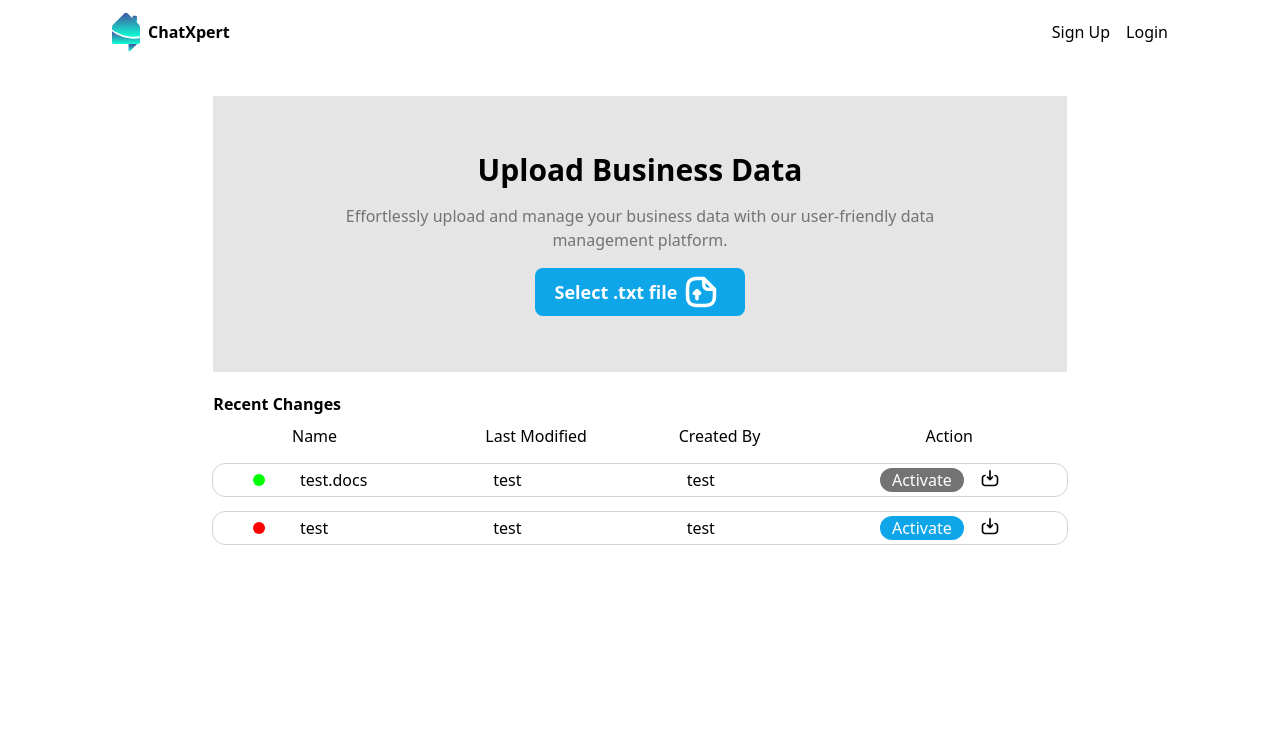
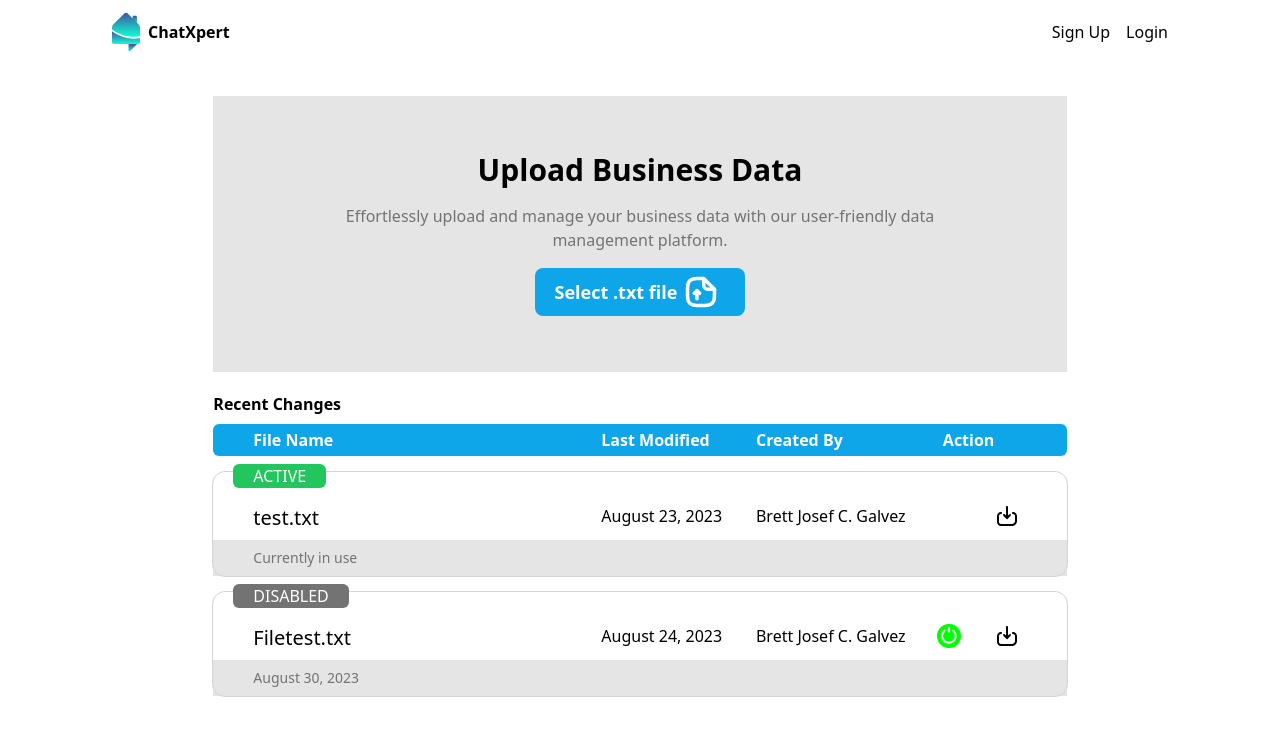
Before and after one commit to ainderew/cap-client, a Next.js app: page /business/data_management in a window 1280 px wide. Shown: the top 736 px of the page. Built offline with nearby package versions, Linux system fonts and the light colour scheme.

Commit message:
removed some unused components

```diff
--- a/src/components/accordion.tsx
+++ /dev/null
@@ -1,48 +0,0 @@
-import React, { useRef } from 'react'
-
-interface AccordionProps {
-  name: string
-  children: JSX.Element
-}
-
-const Accordion: React.FC<AccordionProps> = ({ name, children }) => {
-  const symbolRef = useRef<HTMLDivElement>(null)
-  const contentRef = useRef<HTMLDivElement>(null)
-
-  const clicked = (): void => {
-    if (symbolRef.current != null && contentRef.current != null) {
-      symbolRef.current.classList.toggle('rotate-180')
-      contentRef.current.classList.toggle('translate-y-0')
-      contentRef.current.classList.toggle('h-0')
-    }
-  }
-
-  const contentClicked = (e: any): void => {
-    e.stopPropagation()
-  }
-  return (
-    <div
-      className='mx-10 my-2 flex h-fit flex-col rounded-lg border border-neutral-400 text-left'
-      onClick={clicked}
-    >
-      <div className='flex cursor-pointer px-4 py-2 font-bold'>
-        <div ref={symbolRef} className='mr-3  transition-all'>
-          &#x25BD;
-        </div>
-        {name}
-      </div>
-      <div
-        className='w-full cursor-default overflow-hidden'
-        onClick={e => {
-          contentClicked(e)
-        }}
-      >
-        <div ref={contentRef} className=' h-0  -translate-y-full transition-all'>
-          {children}
-        </div>
-      </div>
-    </div>
-  )
-}
-
-export default Accordion
--- a/src/components/filegroup.tsx
+++ b/src/components/filegroup.tsx
@@ -1,21 +1,37 @@
 import React from 'react'
-import FileDetail from './filedetail'
+// import FileDetail from './filedetail'
+import FileInfo from './fileinfo'
 
 const FileGroup: React.FC = () => {
   return (
     <div className='mt-5'>
       <p className='font-semibold'>Recent Changes</p>
       <section>
-        <ul className='my-2 grid grid-cols-[5%_25%_25%_25%_15%_5%] px-10 '>
-          <li></li>
-          <li>Name</li>
+        <ul className='my-2 grid grid-cols-[45%_20%_20%_15%] rounded-md bg-sky-500 px-10 py-1 font-semibold text-white'>
+          <li>File Name</li>
           <li>Last Modified</li>
           <li>Created By</li>
-          <li className='col-span-2 text-center'>Action</li>
+          <li className='text-center'>Action</li>
         </ul>
-        <div>
+        {/* <div>
           <FileDetail name='test.docs' lastmodified='test' createdby='test' status={true} />
           <FileDetail name='test' lastmodified='test' createdby='test' status={false} />
+        </div> */}
+        <div>
+          <FileInfo
+            name='test.txt'
+            lastmodified='August 23, 2023'
+            createdby='Brett Josef C. Galvez'
+            status={true}
+            lastused='Current'
+          />
+          <FileInfo
+            name='Filetest.txt'
+            lastmodified='August 24, 2023'
+            createdby='Brett Josef C. Galvez'
+            status={false}
+            lastused='August 30, 2023'
+          />
         </div>
       </section>
     </div>
--- a/src/components/fileinfo.tsx
+++ b/src/components/fileinfo.tsx
@@ -1,14 +1,55 @@
 import React from 'react'
+import Image from 'next/image'
+import Tooltip from './tooltip'
 
 interface FileInfoProps {
   name: string
   lastmodified: string
   createdby: string
   status: boolean
+  lastused: string
 }
 
-const FileInfo: React.FC<FileInfoProps> = ({ name, lastmodified, createdby, status }) => {
-  return <div></div>
+const FileInfo: React.FC<FileInfoProps> = ({ name, lastmodified, createdby, status, lastused }) => {
+  return (
+    <div className='relative my-4 rounded-xl outline outline-1 outline-neutral-300'>
+      <div className='px-10 pt-8'>
+        <div
+          className={`absolute -top-2 left-5 rounded-md px-5 text-white ${
+            status ? 'bg-green-500' : 'bg-neutral-500'
+          }`}
+        >
+          {status ? 'ACTIVE' : 'DISABLED'}
+        </div>
+        <ul className='grid grid-cols-[45%_20%_20%_10%_5%]'>
+          <li className='text-xl'>{name}</li>
+          <li>{lastmodified}</li>
+          <li>{createdby}</li>
+          <li>
+            {status ? (
+              ''
+            ) : (
+              <section className='flex items-center justify-center gap-2'>
+                <Tooltip label='Activate'>
+                  <Image src='/activate.svg' width={24} height={24} alt='' />
+                </Tooltip>
+              </section>
+            )}
+          </li>
+          <li>
+            <section className='flex items-center justify-center gap-2'>
+              <Tooltip label='Download'>
+                <Image src='/downloadicon.svg' width={24} height={24} alt='' />
+              </Tooltip>
+            </section>
+          </li>
+        </ul>
+      </div>
+      <section className='mt-2 bg-neutral-200 py-2 pl-10 text-sm text-neutral-500'>
+        {status ? 'Currently in use' : lastused}
+      </section>
+    </div>
+  )
 }
 
 export default FileInfo
--- a/src/components/uploadslot.tsx
+++ /dev/null
@@ -1,45 +0,0 @@
-import React, { useRef, useState } from 'react'
-
-const UploadSlot: React.FC = () => {
-  const fileRef = useRef<HTMLInputElement>(null)
-  //   const [isUploading, setIsUploading] = useState<boolean>(false)
-  const [hasData, setHasData] = useState<boolean>(false)
-  const [fileName, setFileName] = useState<string>('test')
-
-  const handleClick = (): void => {
-    if (fileRef.current != null) {
-      fileRef.current.click()
-    }
-  }
-
-  const handleChange = (e: any): void => {
-    setHasData(true)
-  }
-
-  const handleUpload = (e: any): void => {
-    setFileName('uploaded')
-  }
-
-  return (
-    <div className='w-full justify-center p-2 pb-5 text-center'>
-      {!hasData ? (
-        <div>
-          <div className='m-2'>Import .json file</div>
-          <button className='rounded-full bg-sky-500 px-8 py-1 text-white' onClick={handleClick}>
-            Open File
-          </button>
-        </div>
-      ) : (
-        <div>
-          <div className='m-2'>{fileName}</div>
-          <button className='rounded-full bg-sky-500 px-8 py-1 text-white' onClick={handleUpload}>
-            Upload
-          </button>
-        </div>
-      )}
-      <input ref={fileRef} onChange={handleChange} className='hidden' type='file' />
-    </div>
-  )
-}
-
-export default UploadSlot
--- a/src/pages/business/upload.tsx
+++ /dev/null
@@ -1,50 +0,0 @@
-import Accordion from '@/components/accordion'
-import DataSections from '@/components/datasections'
-import NavBar from '@/components/navbar'
-import UploadSlot from '@/components/uploadslot'
-import React from 'react'
-
-const Upload: React.FC = () => {
-  const test = (): void => {
-    console.log('test')
-  }
-
-  return (
-    <div className='grid grid-cols-[75%_25%]'>
-      <div className='h-screen border border-neutral-400'>
-        <NavBar />
-        <div className='grid grid-cols-3'>
-          <DataSections
-            name='Business Data'
-            photolink='test'
-            desc='Summary of your business'
-            clicked={test}
-          />
-          <DataSections
-            name='Customer Support Data'
-            photolink='test'
-            desc='Tell us how to deal with customers'
-            clicked={test}
-          />
-          <DataSections
-            name='Product Availability Data'
-            photolink='test'
-            desc='Summary of products you sell'
-            clicked={test}
-          />
-        </div>
-        <div></div>
-      </div>
-      <div className='mt-20 flex flex-col'>
-        <Accordion name='Product Data'>
-          <UploadSlot />
-        </Accordion>
-        <Accordion name='Customer Service Data'>
-          <UploadSlot />
-        </Accordion>
-      </div>
-    </div>
-  )
-}
-
-export default Upload
```
Also changed, not shown: public/activate.svg (added).
